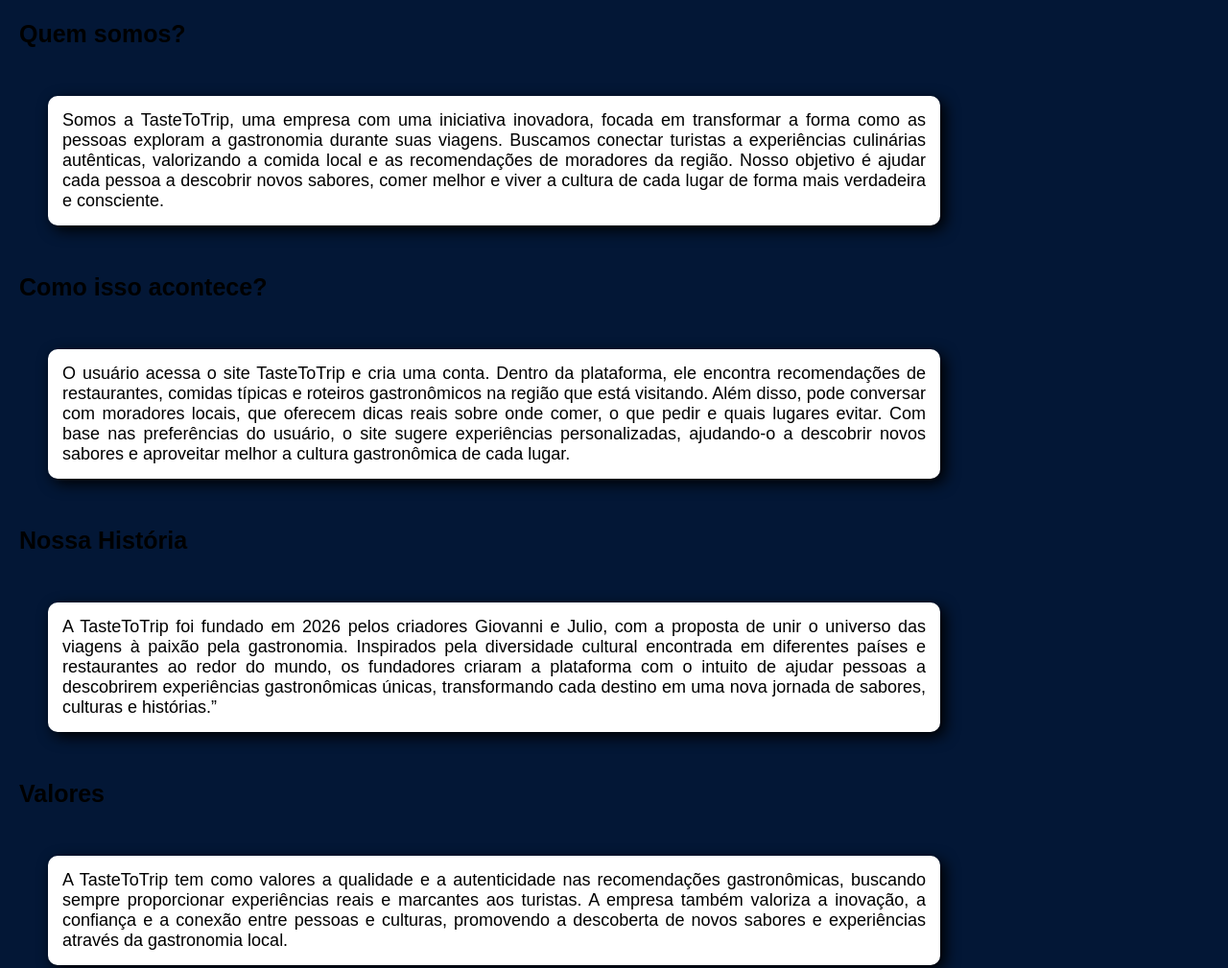
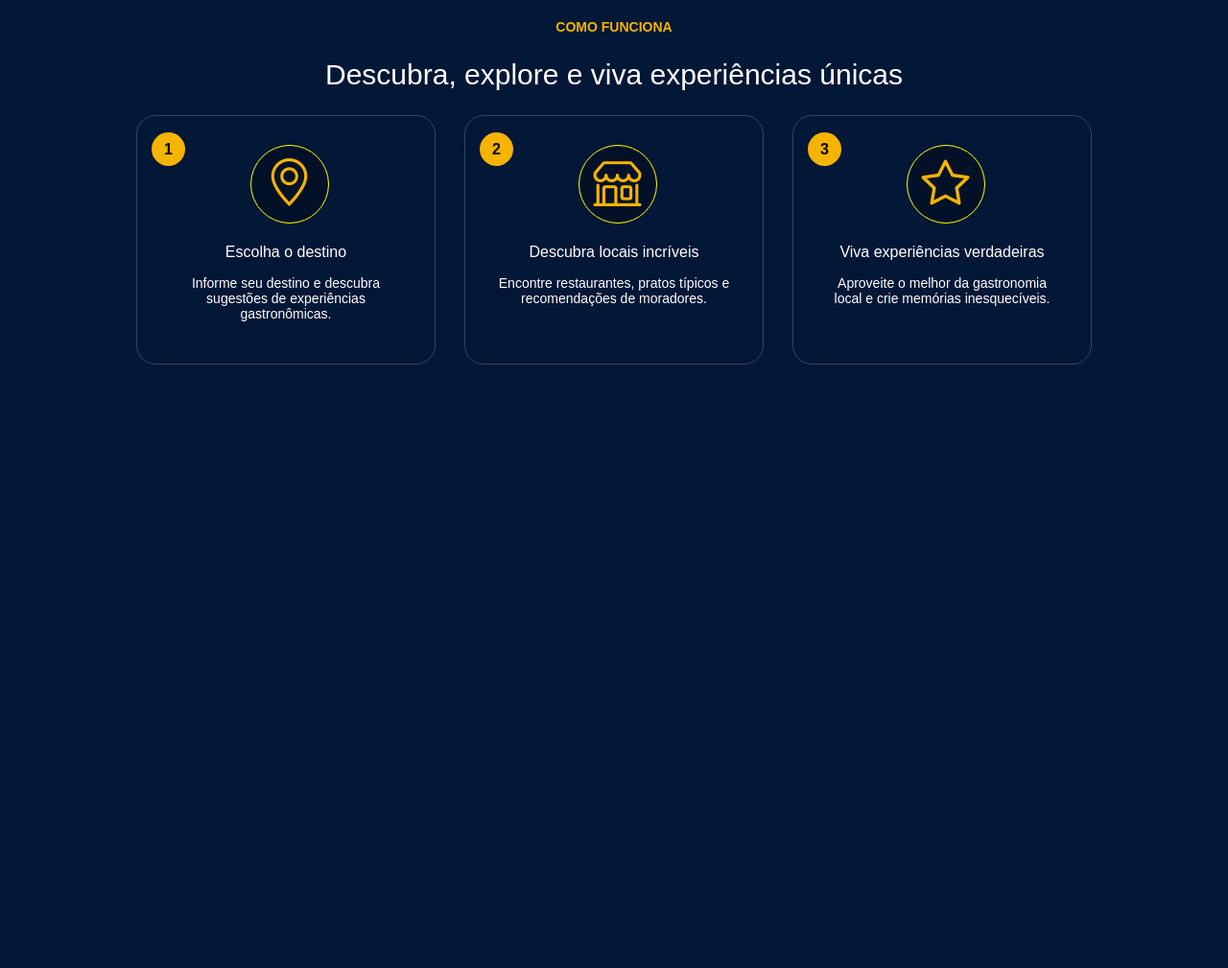
Before and after one commit to giovannitecads/TasteToTrip, a website built with Vite: page sobrenos.html in a window 1280 px wide. Shown: the part 1063-2072 px from the top of the page at 96% size. After the commit the page ends 1443 px from the top, so only its background shows below. Built offline with nearby package versions, Linux system fonts and the light colour scheme.

Commit message:
Começando a pagina SobreNos

```diff
--- a/sobrenos.css
+++ b/sobrenos.css
@@ -90,65 +90,101 @@ h1 {
 
 }
 
-h2 {
+.como-funciona{
+    text-align: center;
+    color: white;
+
+    margin-top: 20px;
+}
+
+.titulo-pequeno{
+    color: #F4B400;
+
+    font-size: 14px;
+    font-weight: bold;
+}
+
+.como-funciona h2{
+    font-size: 30px;
+  font-weight: 300;
+}
+
+.passos{
+    display: flex;
+
+    justify-content: center;
+
+    gap: 30px;
+}
+
+.card-passo{
+    border: 1px solid rgba(255,255,255,0.2);
+
+    border-radius: 20px;
+
+    padding: 30px;
+
+    width: 250px;
+
+    position: relative;
+
+    text-align: center;
+}
+
+.numero{
+    background-color: #F4B400;
     color: black;
-    font-size: 25px;
-    margin-left: 20px;
-    font-family: Arial, Helvetica, sans-serif;
 
+    width: 35px;
+    height: 35px;
+
+    border-radius: 50%;
+
+    display: flex;
+    justify-content: center;
+    align-items: center;
+
+    font-weight: bold;
+
+    position: absolute;
+
+    top: 1px;
+    left: 15px;
+}
+
+.card-passo i{
+    font-size: 50px;
+
+    color: #F4B400;
+
+    margin-top: 20px;
+    margin-bottom: 20px;
+}
+
+.circulo {
+
+   width:80px;
+    height:80px;
+
+    border:1px solid yellow;
+    border-radius:50%;
+
+     display:flex;
+    justify-content:center;
+    align-items:center;
+
+  background-color: #021127;
+
+    margin-left: 35%;
+}
+
+.card-passo h4{
+    margin-bottom: 15px;
+    font-weight: 400;
 
 }
 
-p {
-    text-align: justify;
-    font-size: 18px;
-    background-color: white;
-    box-shadow: 5px 5px 15px black;
-    border-radius: 10px;
-    width: 900px;
-    padding: 15px;
-     margin: 50px;
-     font-family: Arial, Helvetica, sans-serif;
-
-
-
-
-
+.parag-card {
+  font-size: 14px;
+  font-weight: 100;
 }
-
-
-
-#termos {
-
-    background-color: white;
-    color: black;
-    padding: 20px;
-    border-radius: 15px;
-    box-shadow: 5px 5px 15px black;
-    width: 600px;
-     font-family: Arial, Helvetica, sans-serif;
-
-}
-
-#h2_termos{
-    margin: 50px;
-    color: red;
-    font-family: Arial, Helvetica, sans-serif;
-}
-
-footer {
-  background-color: black;
-  height: 100px;
-
-}
-
-footer > nav a {
-  color: white;
-  text-decoration: none;
-}
-
-footer > h2 {
-  color: white;
-  font-size: 20px;
-
-}
--- a/sobrenos.html
+++ b/sobrenos.html
@@ -6,6 +6,11 @@
     <title>Sobre Nós</title>
     <link rel="stylesheet" href="sobrenos.css">
     <link rel="shortcut icon" href="src/assets/imagens/TasteToTripemPe.png" type="image/x-icon">
+    <link rel="stylesheet"
+    href="https://cdn.jsdelivr.net/npm/bootstrap-icons@1.11.3/font/bootstrap-icons.min.css">
+    <link rel="stylesheet"
+    href="https://cdnjs.cloudflare.com/ajax/libs/font-awesome/6.5.1/css/all.min.css">
+    <link href="https://fonts.googleapis.com/css2?family=Poppins:wght@400;500;600&display=swap" rel="stylesheet">
 </head>
 <body>
     <div class="container">
@@ -40,45 +45,52 @@
 
         </header>
         <main>
-            <section>
-                <h2>Quem somos?</h2>
-                <p>Somos a TasteToTrip, uma empresa com uma iniciativa inovadora, focada em transformar a forma como as pessoas exploram a gastronomia durante suas viagens. Buscamos conectar turistas a experiências culinárias autênticas, valorizando a comida local e as recomendações de moradores da região. Nosso objetivo é ajudar cada pessoa a descobrir novos sabores, comer melhor e viver a cultura de cada lugar de forma mais verdadeira e consciente.</p>
-            </section>
+           <section class="como-funciona">
 
-            <section>
-                <h2>Como isso acontece?</h2>
-                <p>O usuário acessa o site TasteToTrip e cria uma conta. Dentro da plataforma, ele encontra recomendações de restaurantes, comidas típicas e roteiros gastronômicos na região que está visitando. Além disso, pode conversar com moradores locais, que oferecem dicas reais sobre onde comer, o que pedir e quais lugares evitar. Com base nas preferências do usuário, o site sugere experiências personalizadas, ajudando-o a descobrir novos sabores e aproveitar melhor a cultura gastronômica de cada lugar.</p>
-            </section>
+                <p class="titulo-pequeno">COMO FUNCIONA</p>
+                <h2>Descubra, explore e viva experiências únicas</h2>
 
-            <section>
-                <h2>Nossa História</h2>
-                <p>A TasteToTrip foi fundado em 2026 pelos criadores Giovanni e Julio, com a proposta de unir o universo das viagens à paixão pela gastronomia. Inspirados pela diversidade cultural encontrada em diferentes países e restaurantes ao redor do mundo, os fundadores criaram a plataforma com o intuito de ajudar pessoas a descobrirem experiências gastronômicas únicas, transformando cada destino em uma nova jornada de sabores, culturas e histórias.”</p>
-            </section>
+                <div class="passos">
 
-            <section>
-                <h2>Valores</h2>
-                <p>A TasteToTrip tem como valores a qualidade e a autenticidade nas recomendações gastronômicas, buscando sempre proporcionar experiências reais e marcantes aos turistas. A empresa também valoriza a inovação, a confiança e a conexão entre pessoas e culturas, promovendo a descoberta de novos sabores e experiências através da gastronomia local.</p>
-            </section>
+                    <div class="card-passo">
+                         <p class="numero">1</p>
+                         <div class="circulo">
+                            <i class="bi bi-geo-alt"></i>
+                         </div>
 
-            <section>
-                <h2>Cores</h2>
-                <p>As cores da TasteToTrip foram escolhidas para representar diferentes experiências gastronômicas e culturais ao redor do mundo: o azul transmite sofisticação e confiança, o vermelho remete à paixão pela culinária e o laranja representa energia, criatividade e descoberta.”</p>
-            </section>
+                            <h4>Escolha o destino</h4>
+                            <p class="parag-card">Informe seu destino e descubra sugestões de experiências gastronômicas.</p>
+                    </div>
 
-            <section>
-            <h2 id="h2_termos">Termos e Atribuições</h2>
-            <p id="termos">Ao utilizar a plataforma TasteToTrip, o usuário concorda com os termos de uso do site, comprometendo-se a fornecer informações verdadeiras em avaliações, comentários e recomendações. A plataforma incentiva o respeito entre turistas, moradores e estabelecimentos cadastrados. Em caso de comportamento inadequado, divulgação de informações falsas, comentários ofensivos ou tentativas de fraude, a conta poderá sofrer penalidades, como remoção de conteúdo, suspensão temporária ou bloqueio permanente do acesso. Além disso, o usuário será responsável pelas consequências de seus atos, podendo responder civil e legalmente por danos causados a terceiros ou à plataforma.</p>
+                    <div class="card-passo">
+
+                        <p class="numero">2</p>
+                        <div class="circulo">
+                             <i class="bi bi-shop"></i>
+                        </div>
+
+                        <h4>Descubra locais incríveis</h4>
+                        <p class="parag-card">Encontre restaurantes, pratos típicos e recomendações de moradores.</p>
+                    </div>
+
+                    <div class="card-passo">
+                        <p class="numero">3</p>
+                        <div class="circulo">
+                             <i class="bi bi-star"></i>
+                        </div>
+
+                        <h4>Viva experiências verdadeiras</h4>
+                        <p class="parag-card">Aproveite o melhor da gastronomia local e crie memórias inesquecíveis.</p>
+                    </div>
+
+                </div>
+
             </section>
         </main>
 
         <footer>
-            <h2 >Entre em contato</h2>
             <nav>
-                <div>
-                    <a  href="https://wa.me/55119999999" target="_blank">Contato</a>
-                    <br>
-                    <a href="mailto:contato@ecosave.com" target="_blank">Email</a>
-                </div>
+
             </nav>
         </footer>
     </div>
```
